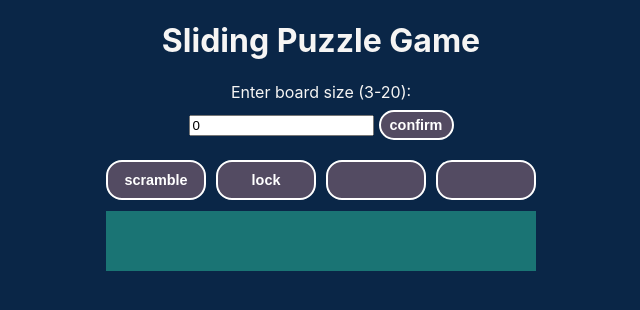
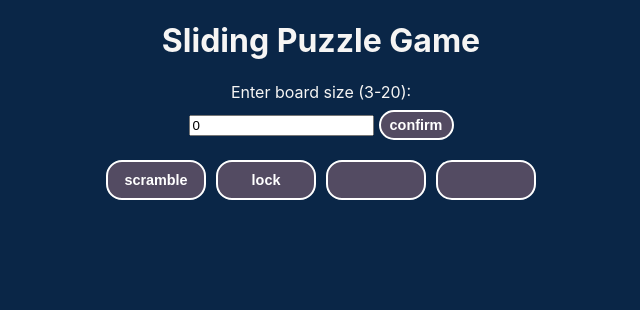
Before and after one commit to dingdong-22/sliding-puzzle, a React (Create React App) app: page / in a window 1280 px wide. Shown: the top 310 px of the page, without its empty margins (319-959 px from the left). Built offline with nearby package versions, Linux system fonts and the light colour scheme.

Commit message:
feat: dynamic solution

```diff
--- /dev/null
+++ b/src/AnswerDisplay.jsx
@@ -0,0 +1,16 @@
+function AnswerDisplay(props) {
+  function createDisplay() {
+    let mapping = props.answer.map((x, i) => {
+      return (
+        <div id={`pos${i}`} className="answer-value">
+          {x}
+        </div>
+      );
+    });
+    return mapping;
+  }
+
+  return <div className="display-container">{createDisplay()}</div>;
+}
+
+export default AnswerDisplay;
--- a/src/App.css
+++ b/src/App.css
@@ -7,9 +7,6 @@ body {
   display: grid;
   place-items: center;
   color: #f6f5f4;
-  /* display: flex;
-  justify-content: center; */
-  /* width: 1200px; */
 }
 
 .title {
@@ -34,6 +31,7 @@ label {
 }
 
 button:hover {
+  cursor: pointer;
   transform: translate(0px, -3px);
   -webkit-transform: translate(0px, -3px);
   box-shadow: 0px 1px 0px 0px;
@@ -79,7 +77,6 @@ button:active {
 }
 
 .locked-tile:hover {
-  cursor: pointer;
   background-color: #ffd60a;
 }
 
@@ -126,16 +123,33 @@ button:active {
 }
 
 .answer-container {
-  display: flex;
-  align-items: center;
-  justify-content: center;
+  display: grid;
+  place-items: center;
+}
+
+.display-container {
   background-color: #1a7474;
-  overflow-wrap: break-word;
-  word-break: break-all;
-  letter-spacing: 1px;
-  padding: 10px;
-  margin: 10px;
-  text-align: center;
+  display: grid;
+  place-items: center;
+  width: 100px;
   font-size: 1.25rem;
-  max-width: 600px;
+  overflow: hidden;
+  border-radius: 1rem;
+  max-height: 208px;
 }
+
+.answer-value {
+  display: grid;
+  place-items: center;
+  float: left;
+  width: 50px;
+  height: 50px;
+  background-color: purple;
+  border: 1px black solid;
+}
+
+#pos0.answer-value {
+  font-size: 2rem;
+  font-weight: 600;
+  background-color: black;
+}
--- a/src/App.js
+++ b/src/App.js
@@ -6,11 +6,16 @@ import SizeInput from "./SizeInput.jsx";
 import Lock from "./Lock";
 import ScrambleBoard from "./ScrambleBoard.jsx";
 import AutoPlay from "./AutoPlay";
+import AnswerDisplay from "./AnswerDisplay";
 
 function App() {
-  let [order, setOrder] = useState([]); //keeps track of current tile order
-  let [shuffled, setShuffled] = useState(false); //if true then can lock
-  let [lock, setLock] = useState(false); //lock board to allow user input
+  //keeps track of current tile order
+  let [order, setOrder] = useState([]);
+  //if true then can lock
+  let [shuffled, setShuffled] = useState(false);
+  //lock board to allow user input
+  let [lock, setLock] = useState(false);
+  //used to compare current order to correct order
   let [correctOrder, setCorrectOrder] = useState([]);
   let [answer, setAnswer] = useState([]);
 
@@ -33,6 +38,7 @@ function App() {
           setOrder={setOrder}
           lock={lock}
           correctOrder={correctOrder}
+          answer={answer}
           setAnswer={setAnswer} //may need to reset if user does not follow correctly
         />
       </div>
@@ -56,13 +62,10 @@ function App() {
         <AutoPlay order={order} setOrder={setOrder} answer={answer} />
       </div>
       <div className="answer-container">
-        <p>{answer.join(",")}</p>
+        <AnswerDisplay answer={answer} setAnswer={setAnswer} />
       </div>
     </div>
   );
 }
 
 export default App;
-
-//add detect valid ending
-//add auto Solverr
--- a/src/Board.jsx
+++ b/src/Board.jsx
@@ -31,7 +31,15 @@ function Board(props) {
     }
 
     props.setOrder(newOrder);
-
+    if (props.answer.length !== 0) {
+      if (tileValue === props.answer[0]) {
+        let newAnswer = [...props.answer];
+        newAnswer.shift();
+        props.setAnswer(newAnswer);
+      } else {
+        props.setAnswer([]);
+      }
+    }
     checkAnswer(newOrder);
   }
 
```
